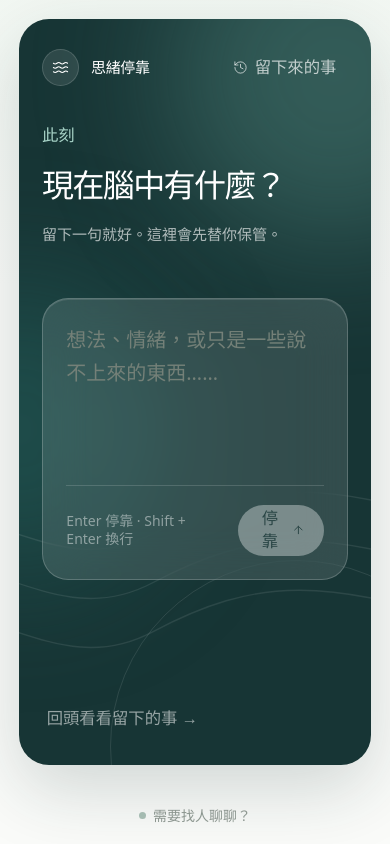
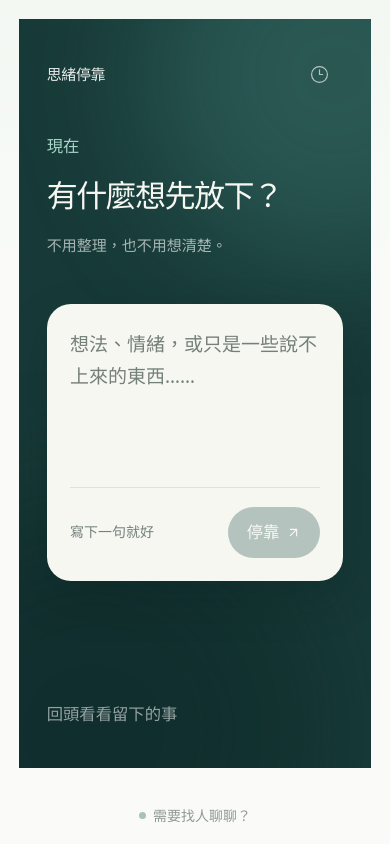
Before and after one commit to q5089877/privateMind, a React (Vite) app: page / in a window 390 px wide. Built offline with nearby package versions, Linux system fonts and the light colour scheme.

Commit message:
design: simplify mobile capture layout

```diff
--- a/src/components/HomeScreen.tsx
+++ b/src/components/HomeScreen.tsx
@@ -1,47 +1,43 @@
 import React, { useEffect, useRef, useState } from 'react';
-import { ArrowUp, History, Waves } from 'lucide-react';
+import { ArrowUpRight, Clock3 } from 'lucide-react';
 import { triggerHaptic } from '../utils/haptics';
 import { UI_TEXT } from '../config/textConfig';
 
 interface Props { onStartInput: (text: string) => void; onReview: () => void; }
 
-/** The capture screen is a quiet night harbour: one place to arrive, one thing to do. */
 export const HomeScreen: React.FC<Props> = ({ onStartInput, onReview }) => {
   const [input, setInput] = useState('');
   const ref = useRef<HTMLTextAreaElement>(null);
   useEffect(() => { ref.current?.focus(); }, []);
   const save = () => { if (!input.trim()) return; triggerHaptic('docking'); onStartInput(input); setInput(''); };
 
-  return <div className="relative isolate w-full max-w-[560px] min-h-[calc(100vh-104px)] overflow-hidden rounded-[30px] bg-[#173535] px-5 py-5 text-white shadow-[0_24px_70px_rgba(20,52,50,0.18)] sm:px-8 sm:py-7">
-    {/* Ambient depth, intentionally abstract rather than a wellness illustration. */}
-    <div aria-hidden="true" className="absolute -top-24 -right-28 h-72 w-72 rounded-full bg-[#74B5A8]/30 blur-3xl" />
-    <div aria-hidden="true" className="absolute top-[35%] -left-32 h-64 w-64 rounded-full bg-[#2B7670]/35 blur-3xl" />
-    <div aria-hidden="true" className="absolute -bottom-36 right-[-6rem] h-80 w-80 rounded-full border border-white/10" />
-    <svg aria-hidden="true" className="absolute bottom-8 -right-20 h-56 w-[30rem] text-white/[0.09]" viewBox="0 0 480 220" fill="none"><path d="M-20 56C65 8 124 103 213 56S362 8 500 56" stroke="currentColor" strokeWidth="1.2"/><path d="M-20 98C65 50 124 145 213 98S362 50 500 98" stroke="currentColor" strokeWidth="1.2"/><path d="M-20 140C65 92 124 187 213 140S362 92 500 140" stroke="currentColor" strokeWidth="1.2"/></svg>
+  return <div className="relative w-full min-h-[calc(100vh-104px)] -mx-4 sm:-mx-6 overflow-hidden bg-[#173A38] px-6 py-7 text-[#F7F7F2] sm:px-10 sm:py-9">
+    <div aria-hidden="true" className="absolute -right-32 -top-28 h-80 w-80 rounded-full bg-[#4E9185]/35 blur-3xl" />
+    <div aria-hidden="true" className="absolute -bottom-40 -left-32 h-96 w-96 rounded-full bg-[#0B2222]/45 blur-3xl" />
 
-    <div className="relative z-10 min-h-[calc(100vh-144px)] flex flex-col">
-      <header className="h-11 flex items-center justify-between">
-        <div className="flex items-center gap-2.5"><span className="h-8 w-8 rounded-full border border-white/15 bg-white/10 flex items-center justify-center"><Waves size={17} strokeWidth={1.5}/></span><span className="text-[15px] font-medium tracking-tight">思緒停靠</span></div>
-        <button type="button" onClick={onReview} className="min-h-10 rounded-xl px-2.5 text-sm text-white/70 transition-colors hover:bg-white/10 hover:text-white flex items-center gap-1.5"><History size={15} strokeWidth={1.5}/>留下來的事</button>
+    <div className="relative mx-auto flex min-h-[calc(100vh-160px)] max-w-[560px] flex-col">
+      <header className="flex h-10 items-center justify-between">
+        <p className="text-[15px] font-medium tracking-tight text-white/90">思緒停靠</p>
+        <button type="button" onClick={onReview} aria-label="查看留下來的事" className="flex h-10 w-10 items-center justify-center rounded-full text-white/65 transition-colors hover:bg-white/10 hover:text-white"><Clock3 size={19} strokeWidth={1.5}/></button>
       </header>
 
-      <main className="flex-1 flex flex-col justify-center pb-[10vh]">
-        <section className="max-w-[430px]">
-          <p className="text-sm font-medium text-[#A8D4C8] mb-4">此刻</p>
-          <h1 className="text-[32px] sm:text-[39px] font-medium leading-[1.18] tracking-[-0.05em]">現在腦中有什麼？</h1>
-          <p className="mt-4 text-[15px] leading-relaxed text-white/65">留下一句就好。這裡會先替你保管。</p>
+      <main className="flex flex-1 flex-col justify-center pb-16">
+        <section>
+          <p className="mb-4 text-sm font-medium text-[#A8D5C8]">現在</p>
+          <h1 className="text-[31px] font-medium leading-[1.2] tracking-[-0.05em] sm:text-[38px]">有什麼想先放下？</h1>
+          <p className="mt-4 text-[15px] leading-relaxed text-white/62">不用整理，也不用想清楚。</p>
         </section>
 
-        <section className="mt-11 rounded-[26px] border border-white/20 bg-white/[0.12] p-5 shadow-[inset_0_1px_0_rgba(255,255,255,0.12)] backdrop-blur-xl sm:p-6">
-          <textarea ref={ref} rows={4} value={input} onChange={event => setInput(event.target.value)} onKeyDown={event => { if (event.key === 'Enter' && !event.shiftKey) { event.preventDefault(); save(); } }} placeholder={UI_TEXT.home.inputPlaceholder} className="w-full resize-none bg-transparent text-[20px] leading-[1.65] text-white placeholder:text-white/42 outline-none" />
-          <div className="mt-5 flex items-center justify-between gap-3 border-t border-white/15 pt-4">
-            <p className="text-xs text-white/45">Enter 停靠 · Shift + Enter 換行</p>
-            <button type="button" disabled={!input.trim()} onClick={save} className="min-h-11 rounded-full bg-white px-4 text-sm font-medium text-[#173535] transition-all hover:bg-[#D8F0E8] disabled:cursor-not-allowed disabled:opacity-35 flex items-center gap-2">停靠 <ArrowUp size={16} strokeWidth={1.8}/></button>
+        <section className="mt-10 rounded-[24px] bg-[#F7F7F2] p-5 text-[#1C2D2B] shadow-[0_18px_45px_rgba(4,24,23,0.18)] sm:p-6">
+          <textarea ref={ref} rows={4} value={input} onChange={event => setInput(event.target.value)} onKeyDown={event => { if (event.key === 'Enter' && !event.shiftKey) { event.preventDefault(); save(); } }} placeholder={UI_TEXT.home.inputPlaceholder} className="w-full resize-none bg-transparent text-[19px] leading-[1.7] text-[#1C2D2B] placeholder:text-[#82908B] outline-none" />
+          <div className="mt-5 flex items-center justify-between gap-4 border-t border-[#DCE3DE] pt-4">
+            <p className="text-xs leading-relaxed text-[#74817B]">寫下一句就好</p>
+            <button type="button" disabled={!input.trim()} onClick={save} className="flex h-11 shrink-0 items-center gap-1.5 rounded-full bg-[#1E4D49] px-4 text-sm font-medium text-white transition-colors hover:bg-[#143A36] disabled:cursor-not-allowed disabled:opacity-30">停靠 <ArrowUpRight size={15} strokeWidth={1.8}/></button>
           </div>
         </section>
       </main>
 
-      <button type="button" onClick={onReview} className="self-start min-h-10 px-1 text-sm text-white/55 transition-colors hover:text-white">回頭看看留下的事 →</button>
+      <button type="button" onClick={onReview} className="self-start py-2 text-sm text-white/55 transition-colors hover:text-white">回頭看看留下的事</button>
     </div>
   </div>;
 };
```
